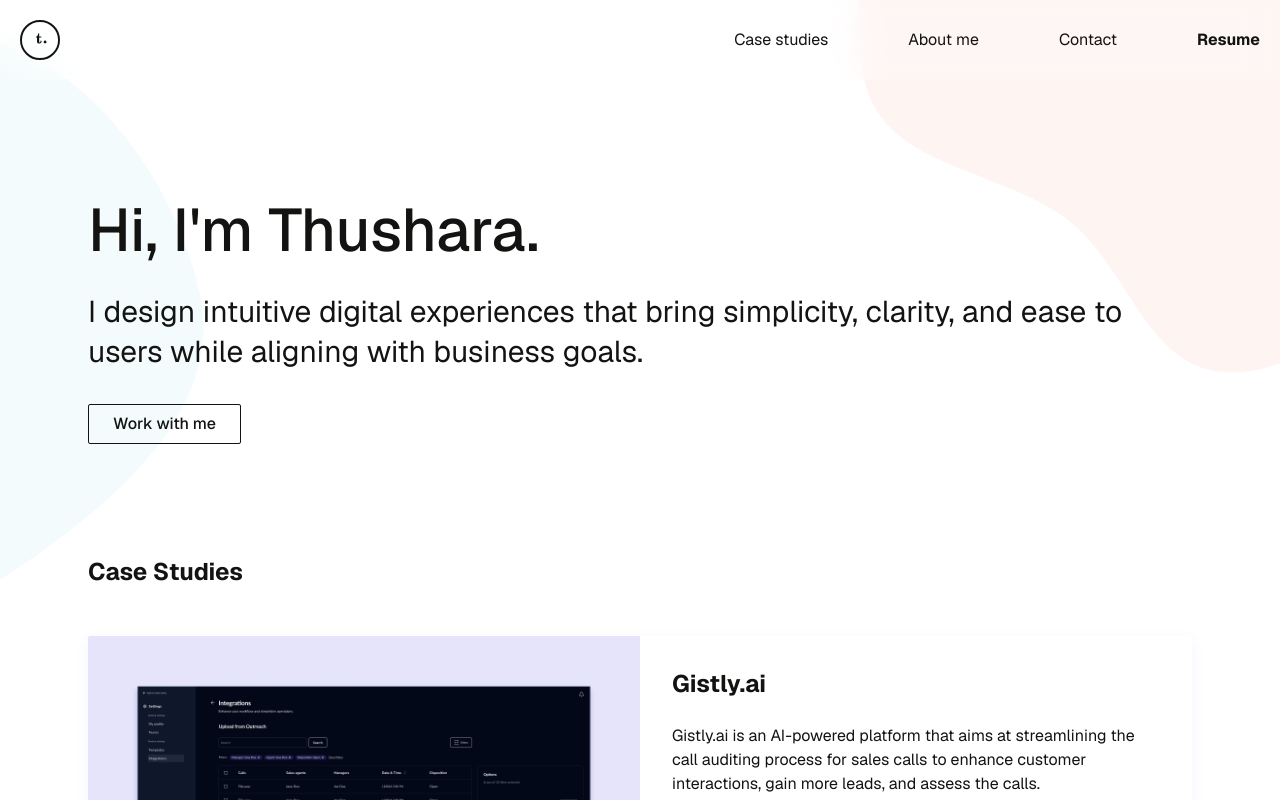
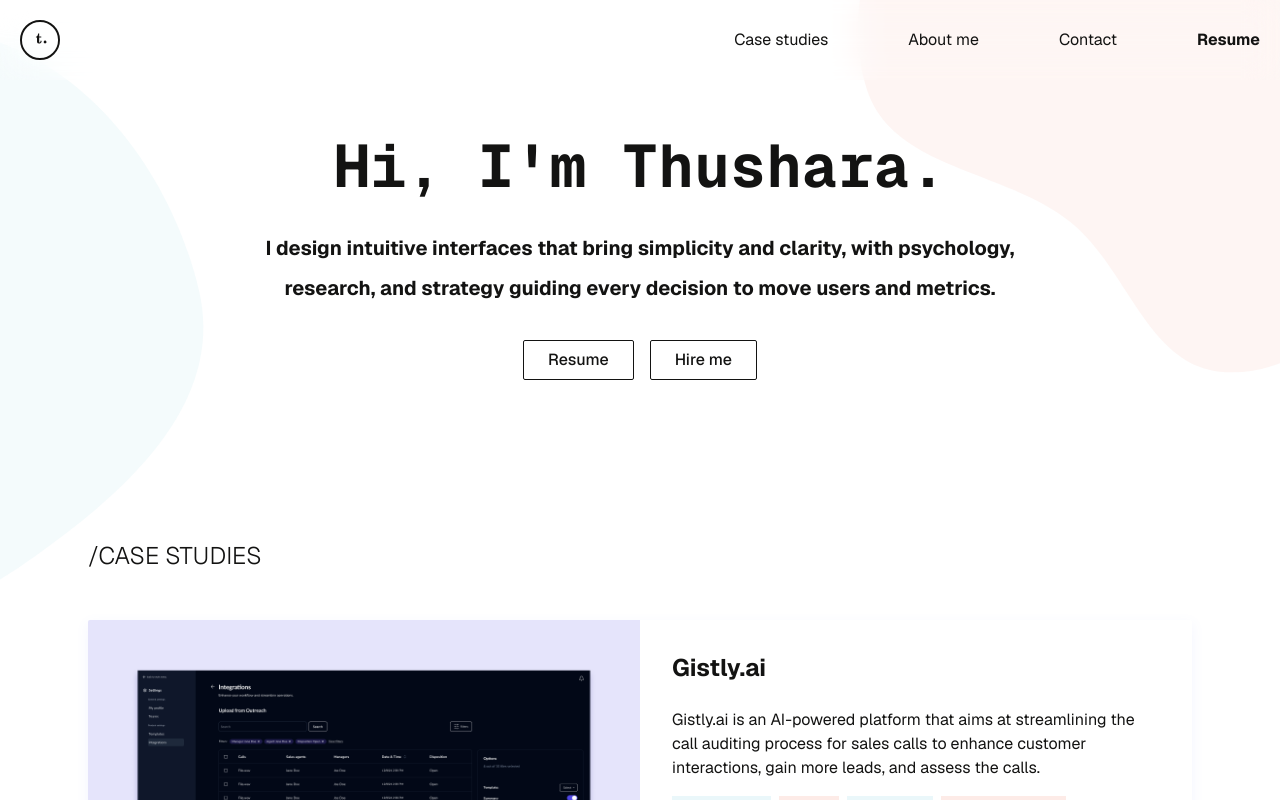
Before and after one commit to thushara-design/thushara-design.github.io, a React (Vite) app: page / in a window 1280 px wide. Shown: the top 800 px of the page. Built offline with nearby package versions, Linux system fonts and the light colour scheme.

Commit message:
style: center hero and update case study heading

```diff
--- a/index.html
+++ b/index.html
@@ -29,7 +29,7 @@
     <link rel="preconnect" href="https://fonts.googleapis.com" />
     <link rel="preconnect" href="https://fonts.gstatic.com" crossorigin />
     <link
-      href="https://fonts.googleapis.com/css2?family=Geist:wght@100;200;300;400;500;600;700;800;900&display=swap"
+      href="https://fonts.googleapis.com/css2?family=Geist+Mono:wght@100;200;300;400;500;600;700;800;900&family=Geist:wght@100;200;300;400;500;600;700;800;900&display=swap"
       rel="stylesheet" />
 
     <!-- Microsoft Clarity Tracking -->
--- a/src/components/case-study.tsx
+++ b/src/components/case-study.tsx
@@ -17,7 +17,7 @@ const CaseStudy = () => {
 
   return (
     <AnimatedSection id="case-studies" className="space-y-12">
-      <h2 className="text-2xl font-bold text-dark">Case Studies</h2>
+      <h2 className="text-2xl font-light uppercase text-dark">/Case Studies</h2>
       <div className="grid grid-cols-1 gap-12 sm:grid-cols-2 lg:grid-cols-1">
         {caseStudiesData.map(({ image, title, slug, description, tags, externalLink }, index) => (
           <AnimatedSection
--- a/src/components/hero.tsx
+++ b/src/components/hero.tsx
@@ -4,15 +4,20 @@ import { socialLinks } from "@/data";
 
 export const Hero = () => {
   return (
-    <AnimatedSection id="#" className="flex flex-col items-center font-body md:flex-row md:py-16">
-      <div className="mb-16 mt-28 flex flex-col md:mb-0 md:w-full">
-        <h1 className="leading-20 font-title text-5xl font-medium sm:text-6xl">Hi, I&apos;m Thushara.</h1>
-        <p className="my-8 font-title text-3xl leading-10">
-          I design intuitive digital experiences that bring simplicity, clarity, and ease to users while aligning with business goals.
+    <AnimatedSection id="#" className="flex flex-col items-center py-28 text-center font-body">
+      <div className="flex max-w-3xl flex-col items-center gap-8">
+        <h1 className="font-mono text-5xl font-bold leading-20 sm:text-6xl">Hi, I&apos;m Thushara.</h1>
+        <p className="text-xl font-bold leading-10">
+          I design intuitive interfaces that bring simplicity and clarity, with psychology, research, and strategy guiding every decision to move users and metrics.
         </p>
-        <a href={socialLinks.find(({ label }) => label === "Email")?.link}>
-          <Button variant="outline">Work with me</Button>
-        </a>
+        <div className="flex flex-col items-center gap-4 sm:flex-row sm:justify-center">
+          <a href="/resume.pdf" target="_blank" rel="noreferrer">
+            <Button variant="outline">Resume</Button>
+          </a>
+          <a href={socialLinks.find(({ label }) => label === "Email")?.link}>
+            <Button variant="outline">Hire me</Button>
+          </a>
+        </div>
       </div>
     </AnimatedSection>
   );
--- a/tailwind.config.js
+++ b/tailwind.config.js
@@ -6,6 +6,7 @@ const config = {
         sans: ["Geist", "sans-serif"],
         body: ["Geist", "sans-serif"],
         title: ["Geist", "sans-serif"],
+        mono: ["Geist Mono", "monospace"],
       },
       borderRadius: {
         "4xl": "1.875rem",
```
Also changed, not shown: 1 other file (tests, documents, lock files or other folders).
